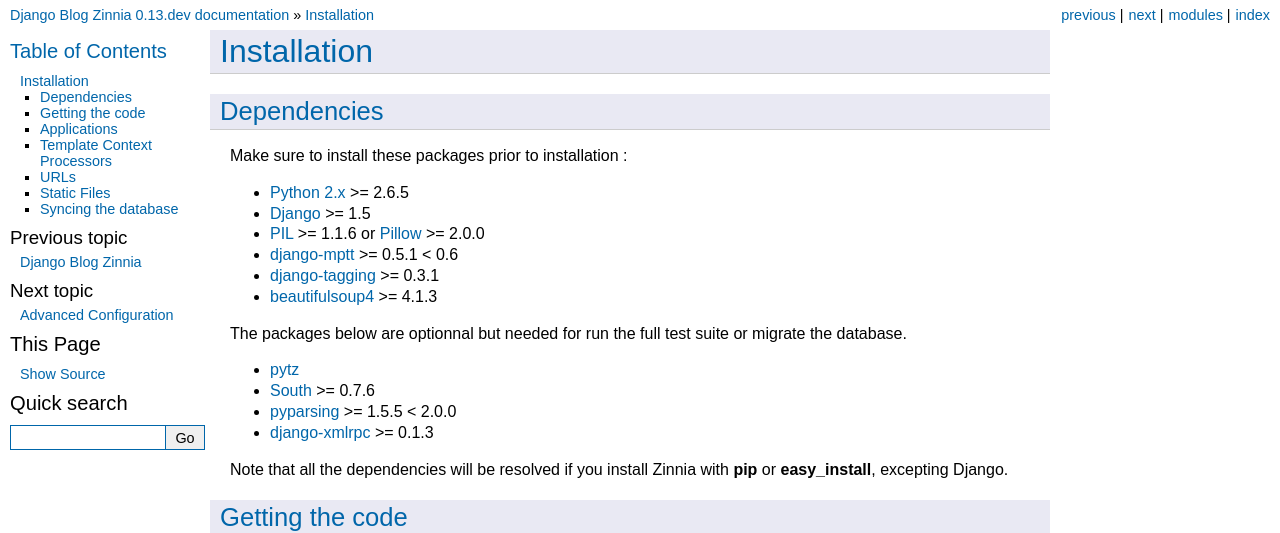
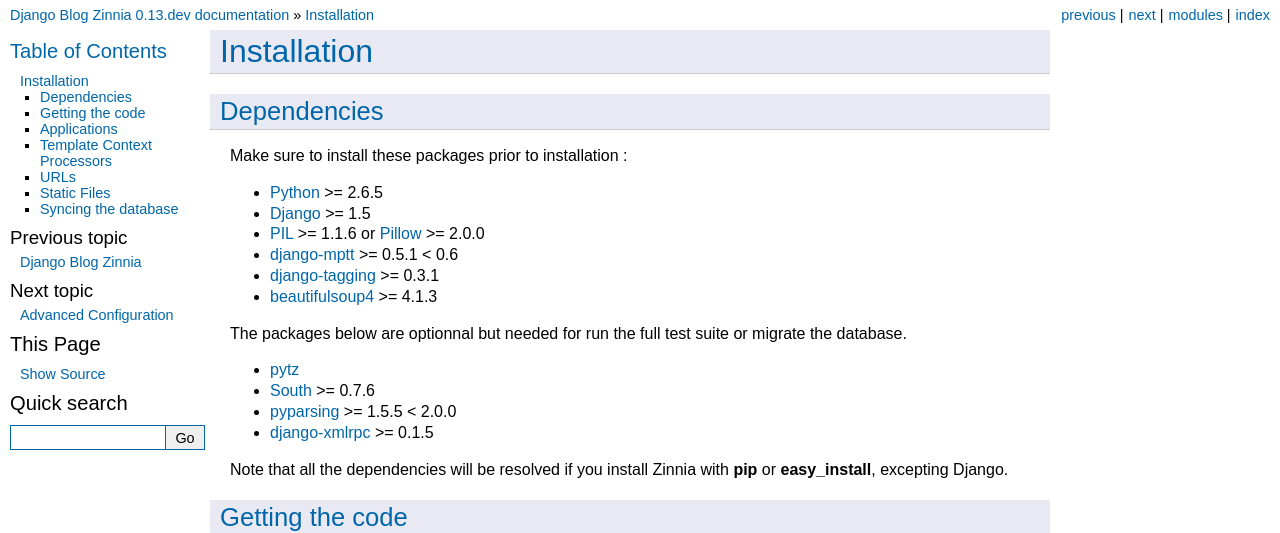
Before and after one commit to Holland1314qu/Fantomas42o, a Sphinx documentation site: the page built from docs/getting-started/install.rst, in a window 1280 px wide and 900 px high. Shown: the top 533 px of the window. Built offline with Sphinx 7.4.7, drawn with Linux system fonts in a browser that asks for light colours.

Commit message:
Update requirements in install process

```diff
--- a/docs/getting-started/install.rst
+++ b/docs/getting-started/install.rst
@@ -11,7 +11,7 @@
 
 Make sure to install these packages prior to installation :
 
-* `Python 2.x`_ >= 2.6.5
+* `Python`_ >= 2.6.5
 * `Django`_ >= 1.5
 * `PIL`_ >= 1.1.6 or `Pillow`_ >= 2.0.0
 * `django-mptt`_ >= 0.5.1 < 0.6
@@ -24,7 +24,7 @@
 * `pytz`_
 * `South`_ >= 0.7.6
 * `pyparsing`_ >= 1.5.5 < 2.0.0
-* `django-xmlrpc`_ >= 0.1.3
+* `django-xmlrpc`_ >= 0.1.5
 
 Note that all the dependencies will be resolved if you install
 Zinnia with :program:`pip` or :program:`easy_install`, excepting Django.
@@ -158,7 +158,7 @@
 
   $ python manage.py syncdb --migrate
 
-.. _`Python 2.x`: http://www.python.org/
+.. _`Python`: http://www.python.org/
 .. _`Django`: https://www.djangoproject.com/
 .. _`PIL`: http://www.pythonware.com/products/pil/
 .. _`Pillow`: http://python-imaging.github.io/Pillow/
```
